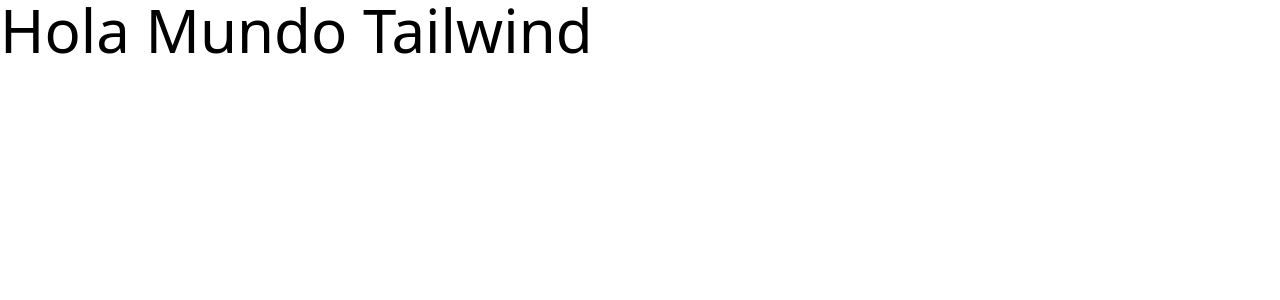
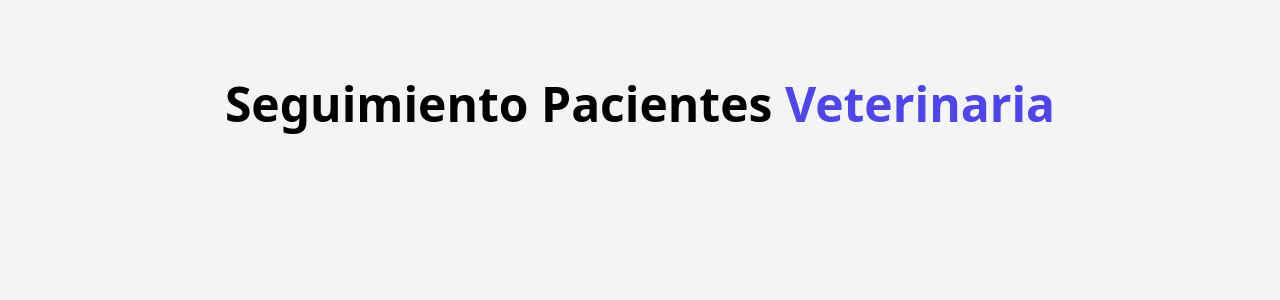
Before and after one commit to LeonardoAbraham/admin-pacientes-vue3, a Vue app: page / in a window 1280 px wide. Shown: the top 300 px of the page. Built offline with nearby package versions, Linux system fonts and the light colour scheme.

Commit message:
Primeron pasos con Tailwind y el proyecto

```diff
--- a/index.html
+++ b/index.html
@@ -4,9 +4,9 @@
     <meta charset="UTF-8" />
     <link rel="icon" type="image/svg+xml" href="/vite.svg" />
     <meta name="viewport" content="width=device-width, initial-scale=1.0" />
-    <title>Vite + Vue</title>
+    <title>Administrador de Pacientes en Vue.js</title>
   </head>
-  <body>
+  <body class="bg-gray-100 h-screen">
     <div id="app"></div>
     <script type="module" src="/src/main.js"></script>
   </body>
--- a/src/App.vue
+++ b/src/App.vue
@@ -1,7 +1,9 @@
 <script setup>
-
+    import Header from './components/Header.vue'
 </script>
 
 <template>
-    <h1 class="text-6xl">Hola Mundo Tailwind</h1>
+    <div class="container mx-auto mt-20">
+        <Header />
+    </div>
 </template>
--- /dev/null
+++ b/src/components/Header.vue
@@ -0,0 +1,6 @@
+<template>
+    <h1 class="font-black text-5xl text-center">
+        Seguimiento Pacientes
+        <span class="text-indigo-600">Veterinaria</span>
+    </h1>
+</template>
```
